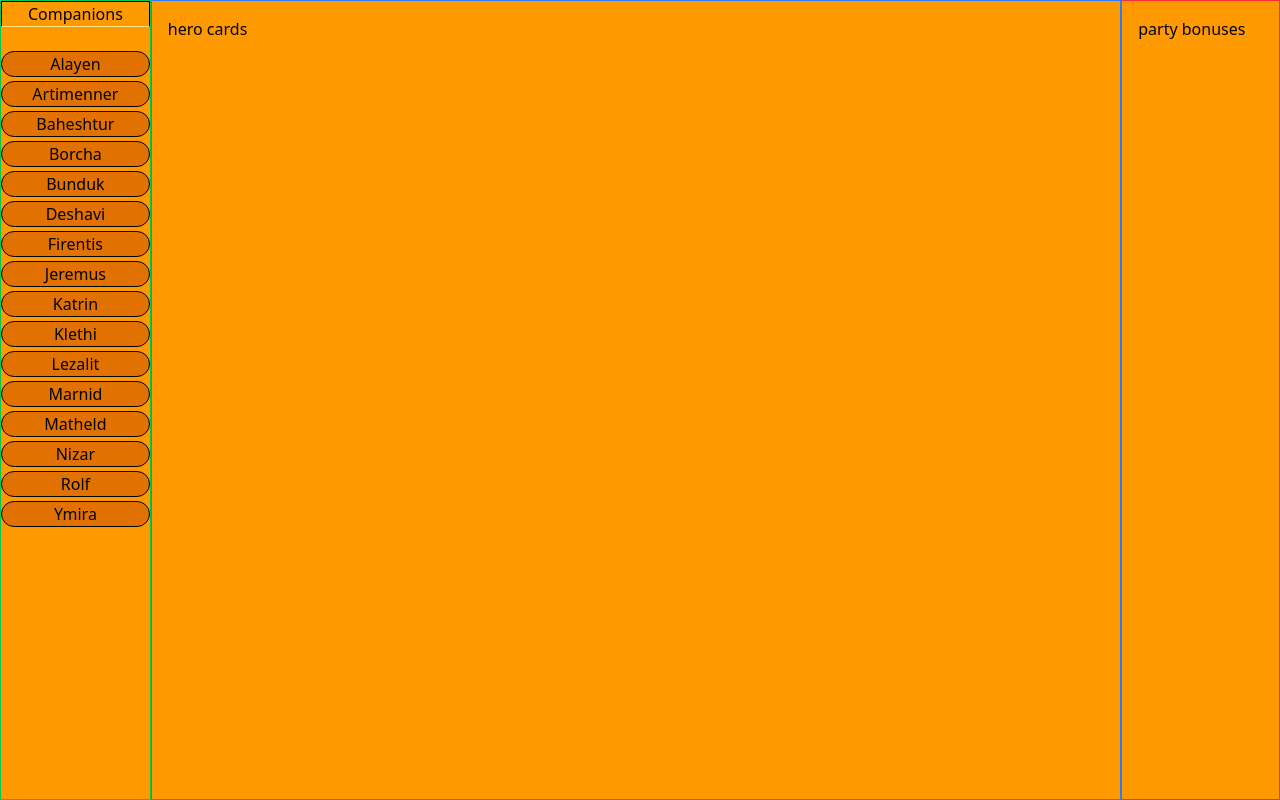
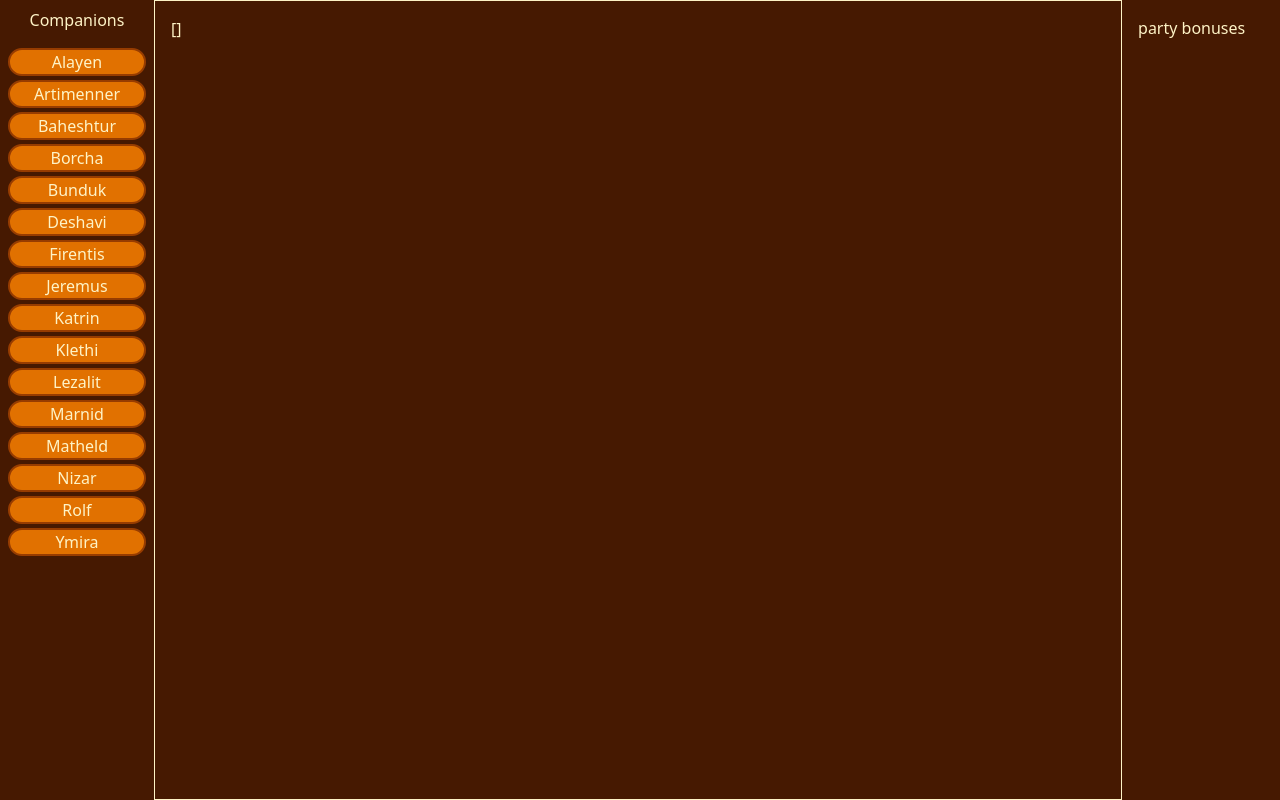
Before and after one commit to vitornr7/warband-calc, a Vue app: page / in a window 1280 px wide. Built offline with nearby package versions, Linux system fonts and the light colour scheme.

Commit message:
companion selection and removing basics

```diff
--- a/src/App.vue
+++ b/src/App.vue
@@ -1,4 +1,6 @@
 <script setup lang="ts">
+import { ref } from 'vue'
+
 const heroes = [
   'Alayen',
   'Artimenner',
@@ -17,26 +19,53 @@ const heroes = [
   'Rolf',
   'Ymira',
 ]
+
+const selectedHeroes = ref<string[]>([])
+
+function handleHeroSelected(hero: string) {
+  if (!selectedHeroes.value?.includes(hero)) selectedHeroes.value?.push(hero)
+}
+
+function handleHeroRemove(hero: string) {
+  selectedHeroes.value = selectedHeroes.value.filter((h) => h !== hero)
+}
 </script>
 
 <template>
-  <div class="bg-amber-500 h-screen antialiased flex">
-    <div class="w-50 h-full border border-green-500">
-      <h2 class="border border-b-amber-200 text-center mb-6">Companions</h2>
+  <div class="bg-amber-950 text-amber-100 h-screen antialiased flex">
+    <!-- companion list section -->
+    <div class="w-50 h-full p-2">
+      <h2 class="text-center mb-4">Companions</h2>
 
-      <ul class="list-none flex flex-col gap-1 justify-center text-center">
-        <li
-          v-for="hero in heroes"
-          :key="hero"
-          class="border rounded-full select-none bg-amber-600 hover:bg-amber-800"
-        >
-          {{ hero }}
+      <ul class="flex flex-col gap-1 text-center">
+        <li v-for="hero in heroes" :key="hero" class="flex">
+          <!-- add companion button -->
+          <div
+            class="w-full border-2 border-amber-800 rounded-full select-none bg-amber-600 hover:bg-amber-200 text-amber-100 flex align-middle justify-center"
+            :class="selectedHeroes.includes(hero) ? 'rounded-r-none' : ''"
+            @click="handleHeroSelected(hero)"
+          >
+            {{ hero }}
+          </div>
+
+          <!-- remove companion button -->
+          <div
+            v-if="selectedHeroes.includes(hero)"
+            class="w-10 border-2 border-amber-800 rounded-full rounded-l-none border-l-0 select-none bg-amber-600 hover:bg-amber-200 font-bold text-red-500"
+            @click="handleHeroRemove(hero)"
+          >
+            x
+          </div>
         </li>
       </ul>
     </div>
 
-    <div class="w-full h-full border border-blue-500 p-4">hero cards</div>
+    <!-- card section -->
+    <div class="w-full h-full p-4 border">
+      {{ selectedHeroes }}
+    </div>
 
-    <div class="w-50 h-full border border-red-500 p-4">party bonuses</div>
+    <!-- party bonuses section -->
+    <div class="w-50 h-full p-4">party bonuses</div>
   </div>
 </template>
```
